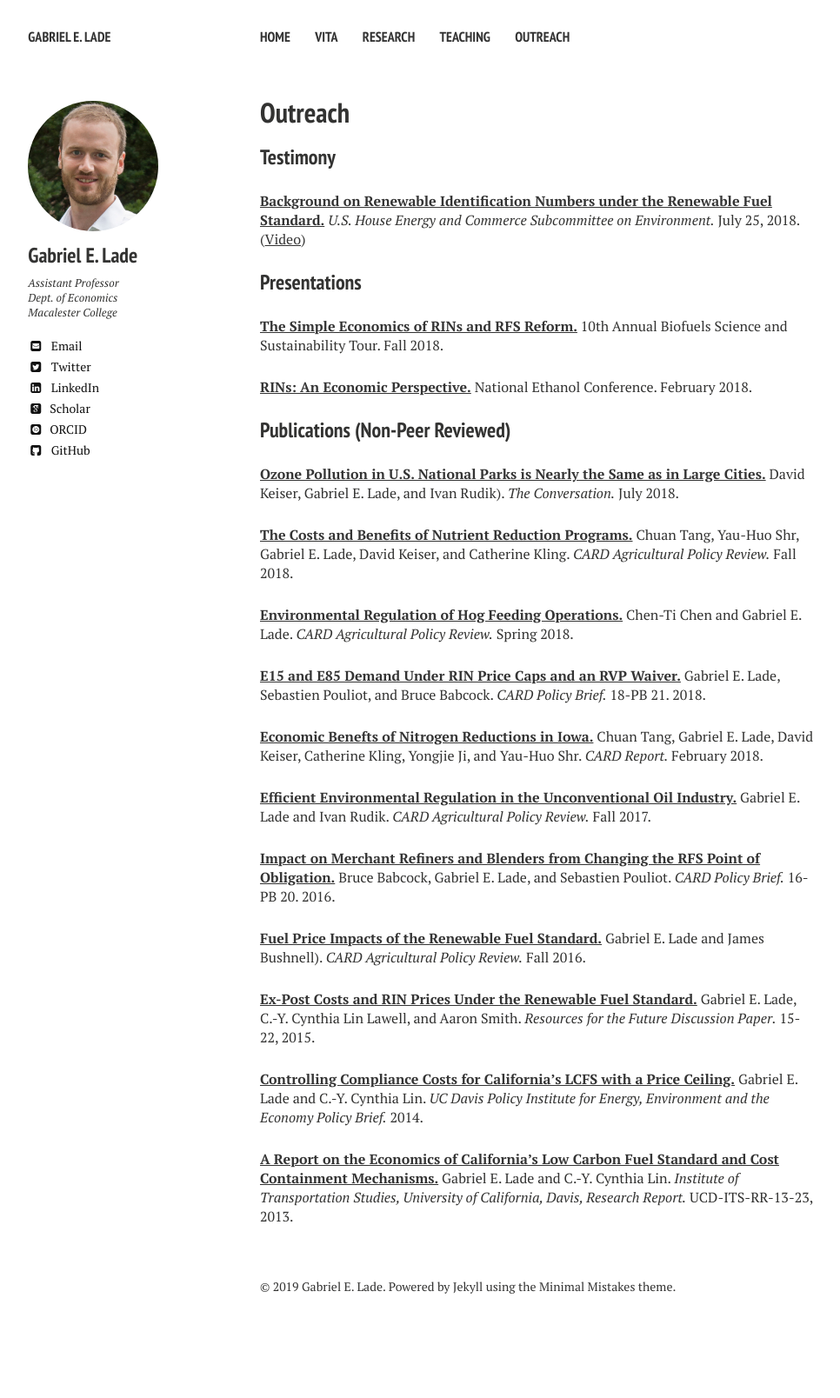
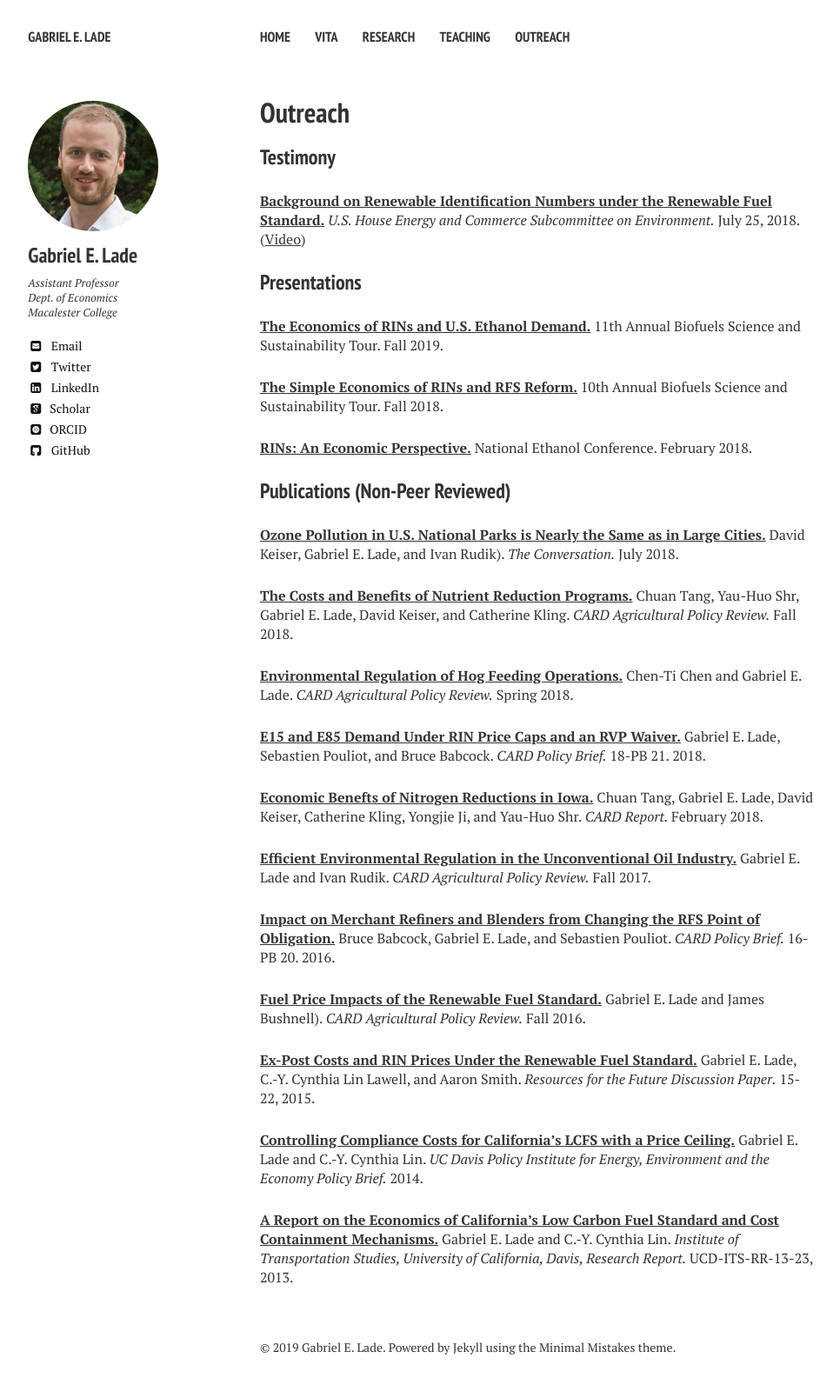
Before and after one commit to gabe-lade/gabe-lade.github.io, a Jekyll site: the page built from outreach.md, in a window 1280 px wide. Shown: the whole page at 87% size, without its empty margins (21-987 px from the left). Built offline with Jekyll 4.4.1, drawn with Linux system fonts in a browser that asks for light colours; nearby versions of some CDN libraries; some web fonts are replaced; before the commit the page ends 1538 px from its top, so only the background shows below that.

Commit message:
add new presentation

```diff
--- a/outreach.md
+++ b/outreach.md
@@ -10,6 +10,9 @@ __[Background on Renewable Identification Numbers under the Renewable Fuel Stand
 
 
 ### Presentations
+
+__[The Economics of RINs and U.S. Ethanol Demand.](https://rawcdn.githack.com/gabe-lade/MyFiles/2c9e5b7af07bcf8691886d13bbc4b0cb9d2db413/rins-and-ethanol-demand.pdf)__
+11th Annual Biofuels Science and Sustainability Tour. Fall 2019.
 
 __[The Simple Economics of RINs and RFS Reform.](https://rawcdn.githack.com/gabe-lade/MyFiles/6a9417558ebd63684f20bea9b77590563a6b5c17/lade_rins_and_rfs_reform.pdf)__
 10th Annual Biofuels Science and Sustainability Tour. Fall 2018.
```
